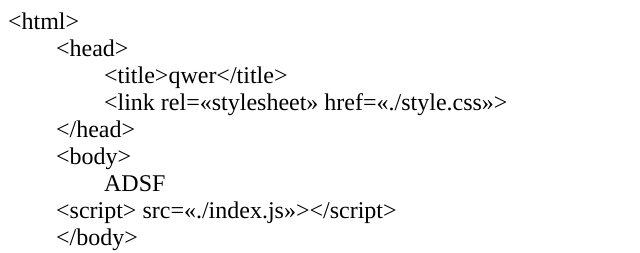
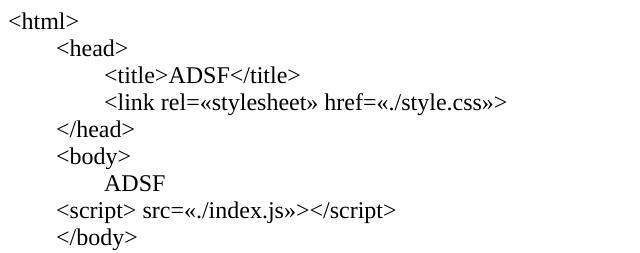
Before and after one commit to inzilqa/prTEst02, a plain HTML site: page index.html in a window 1280 px wide. Shown: the top 253 px of the page, 0-640 px from the left. Drawn offline with Linux system fonts and the light colour scheme.

Commit message:
pr02-fixTitle: change text body

```diff
--- a/index.html
+++ b/index.html
@@ -15,7 +15,7 @@
 <body>
 <p class="p1"><span class="s1">&lt;html&gt;</span></p>
 <p class="p1"><span class="s1"><span class="Apple-tab-span">	</span>&lt;head&gt;</span></p>
-<p class="p1"><span class="s1"><span class="Apple-tab-span">	</span><span class="Apple-tab-span">	</span>&lt;title&gt;qwer&lt;/title&gt;</span></p>
+<p class="p1"><span class="s1"><span class="Apple-tab-span">	</span><span class="Apple-tab-span">	</span>&lt;title&gt;ADSF&lt;/title&gt;</span></p>
 <p class="p1"><span class="s1"><span class="Apple-tab-span">	</span><span class="Apple-tab-span">	</span>&lt;link rel=«stylesheet» href=«./style.css»&gt;</span></p>
 <p class="p1"><span class="s1"><span class="Apple-tab-span">	</span>&lt;/head&gt;</span></p>
 <p class="p1"><span class="s1"><span class="Apple-tab-span">	</span>&lt;body&gt;</span></p>
```
